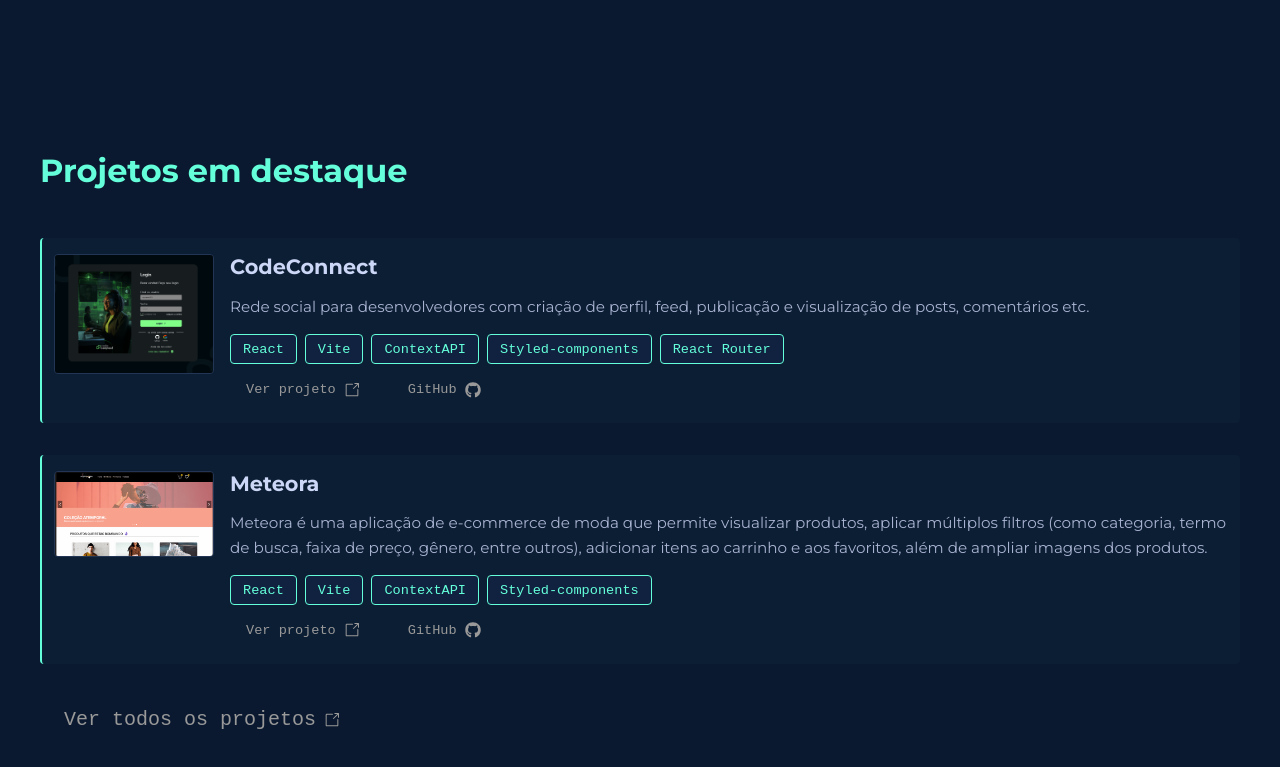
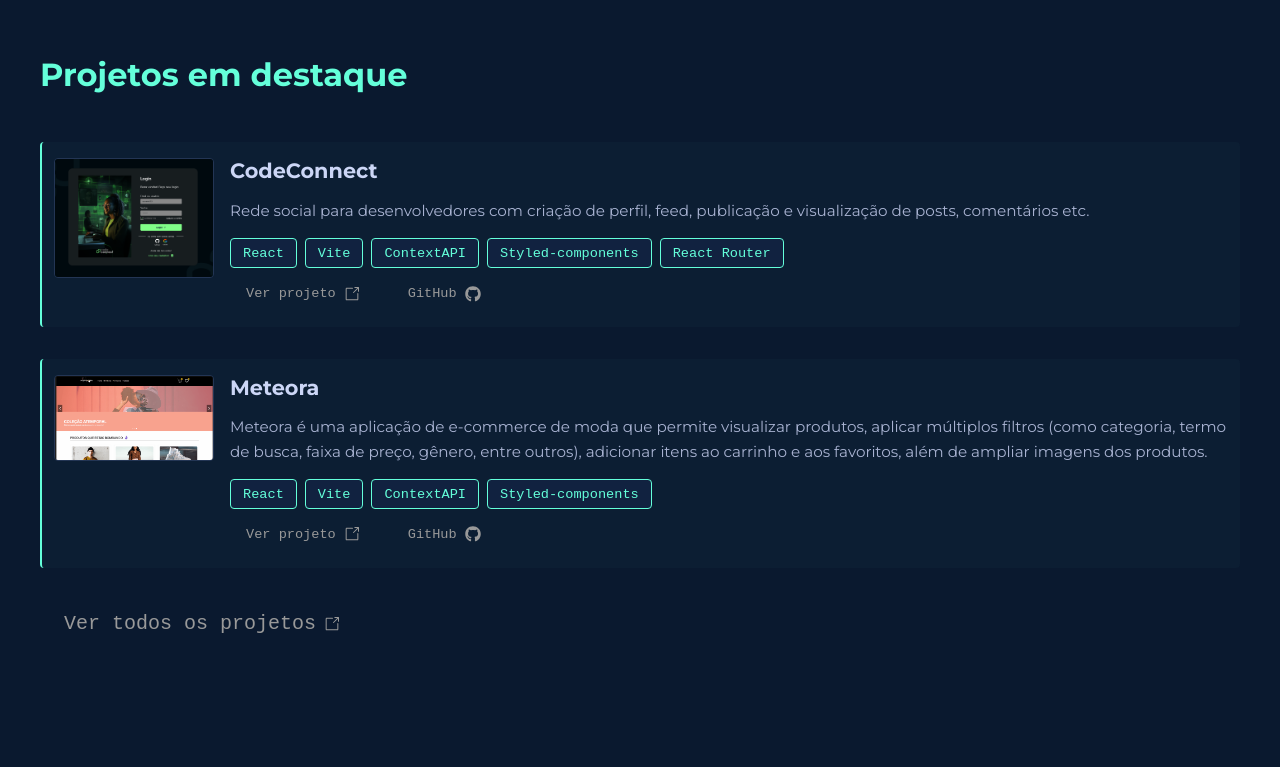
Before and after one commit to danielcoosta1/meu-portfolio, a React (Vite) app: page / in a window 1280 px wide. Shown: the part 1726-2493 px from the top of the page. After the commit the page ends 2405 px from the top, so only its background shows below. Built offline with nearby package versions, Linux system fonts and the light colour scheme.

Commit message:
Retirando a margin top da section Projetos

```diff
--- a/src/sections/Projetos/style.js
+++ b/src/sections/Projetos/style.js
@@ -1,7 +1,7 @@
 import styled from "styled-components";
 
 export const Container = styled.section`
-  margin-top: 6rem;
+
 `;
 
 export const Titulo = styled.h2`
```
